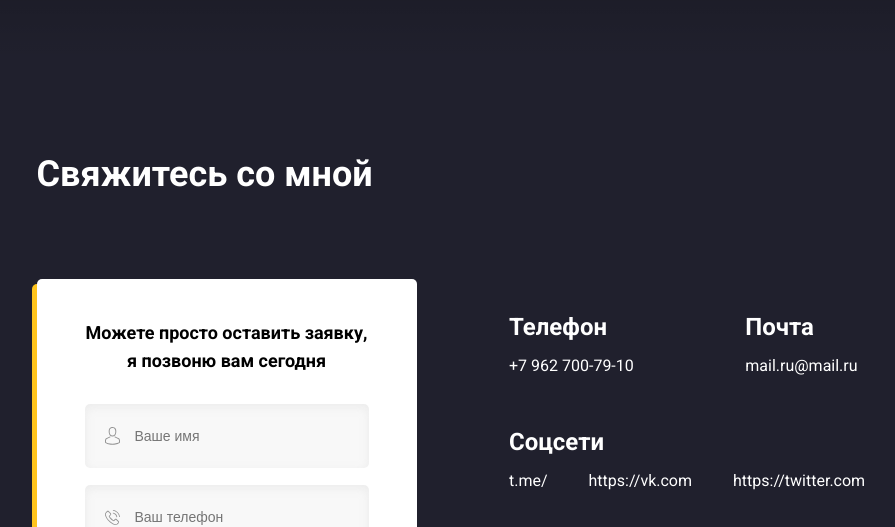
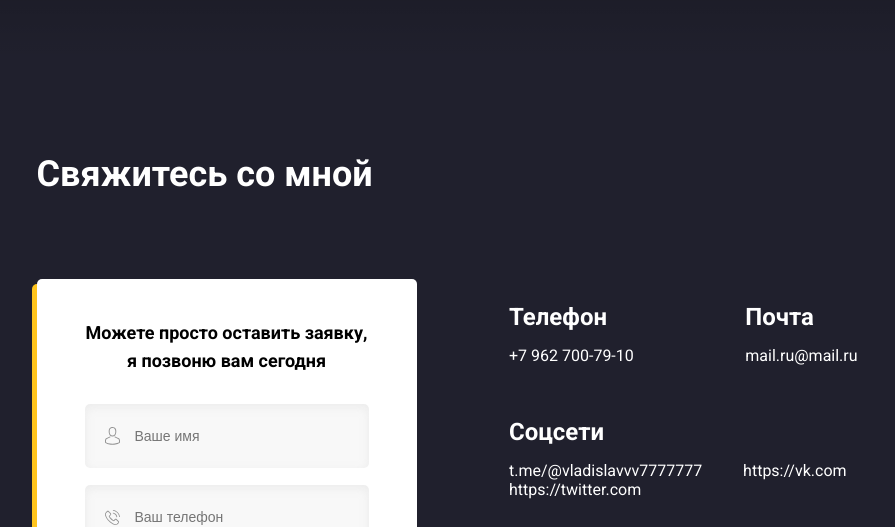
Before and after one commit to Vladislavvv7/portfolio, a plain HTML site: page index.html in a window 1280 px wide. Shown: the part 2069-2596 px from the top of the page, without its empty margins (131-1026 px from the left). Drawn offline with Linux system fonts and the light colour scheme; files that its build step writes are made by us from their sources; files whose address does not match are found by name.

Commit message:
Update index.html

```diff
--- a/index.html
+++ b/index.html
@@ -169,7 +169,7 @@
                             </div>  <!-- /.contacts-mail -->
                             <div class="contacts-social">
                                 <h4 class="contacts-title">Соцсети</h4>
-                                <a href="#" class="contacts-link">t.me/</a>          <!-- /.contacts-link -->
+                                <a href="#" class="contacts-link">t.me/@vladislavvv7777777</a>          <!-- /.contacts-link -->
                                 <a href="#" class="contacts-link">https://vk.com</a>      <!-- /.contacts-link -->
                                 <a href="#" class="contacts-link">https://twitter.com</a> <!-- /.contacts-link -->
                             </div> <!-- /.contacts-social -->
```
